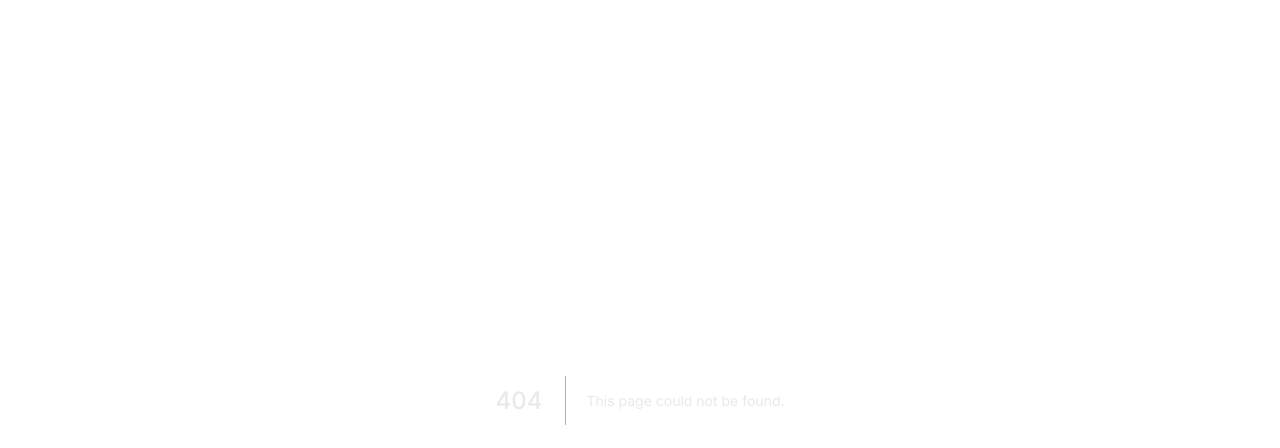
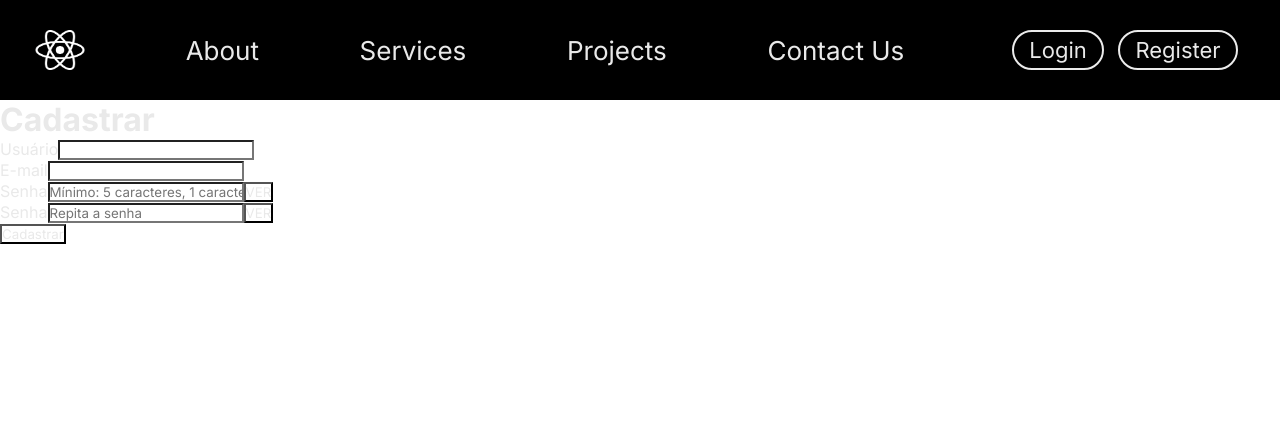
Before and after one commit to KhaiDreams/Quero-Um-Estagio-help, a Next.js app in the folder front-end/: page /user/register in a window 1280 px wide. Before the commit this address had no page. Shown: the top 448 px of the page. Built offline with nearby package versions, Linux system fonts and the light colour scheme.

Commit message:
commitando pro vitao

```diff
--- a/front-end/src/components/Navbar.jsx
+++ b/front-end/src/components/Navbar.jsx
@@ -40,7 +40,7 @@ export default function Navbar() {
 
                             <div className={styles.button}>
                                 <li className={styles.li_loginregister}>
-                                    <Link href="projects/registerUser" className={styles.texto_loginregister}>Register</Link>
+                                    <Link href="user/register" className={styles.texto_loginregister}>Register</Link>
                                 </li>
                             </div>
                         </div>
--- a/front-end/src/pages/projects/registerUser.jsx
+++ b/front-end/src/pages/projects/formCEP.jsx
@@ -3,7 +3,7 @@ import axios from "axios"
 
 import TemplateDefault from "../../templates/Default"
 
-export default function RegisterUser() {
+export default function formCEP() {
     //SAVING DATA FROM FORM
     const [values, setValues] = useState({})
 
@@ -11,8 +11,8 @@ export default function RegisterUser() {
         setValues({ ...values, [e.target.id]: e.target.value })
     }
 
-    //BUG REPORT: autocompleted inputs won't triggger onChange, not having their values saved and sent to backend
     //AUTOCOMPLETING FROM ZIP
+        //BUG: autocompleted inputs won't triggger onChange
     const [address, setAddress] = useState("")
     const [neighborhood, setNeighborhood] = useState("")
     const [city, setCity] = useState("")
--- /dev/null
+++ b/front-end/src/pages/user/register.jsx
@@ -0,0 +1,79 @@
+import { useState } from "react"
+import axios from "axios"
+
+import TemplateDefault from "../../templates/Default"
+
+export default function Register() {
+    //SAVING DATA FROM FORM
+    const [values, setValues] = useState({})
+
+    function handleChange(e) {
+        setValues({ ...values, [e.target.id]: e.target.value })
+    }
+
+    //PASSWORDS HANDLING
+    function handlePassword() {
+        const { password="pw" } = values
+        setValidated(password.length >= 5 || (/[A-Z\W]/g).test(password))
+    }
+
+    function handlePassword2() {
+        const { password="pw", password2="pw2" } = values
+        setValidated(password === password2)
+    }
+
+    function handleViewPassword() {
+        alert("View password changed")
+    }
+
+    //VALIDATING FORM
+    const [validated, setValidated] = useState(false)
+
+    //SUBMITING
+    function handleSubmit(e) {
+        e.preventDefault()
+
+        if(validated){
+            delete values.password2
+            console.log(values)
+
+            alert("Form enviado!")
+            // axios.post("http://localhost:8080", values)
+            // .then(res => console.log(res.data))
+            // .catch(res => console.log(res))
+        }
+        else alert("Preencha os campos corretamente!")
+    }
+
+    return (
+        <TemplateDefault>
+            <main className="container">
+                <h1>Cadastrar</h1>
+
+                <form onSubmit={handleSubmit}>
+                    <div className="inputbox">
+                        <label htmlFor="name">Usuário</label>
+                        <input type="text" id="name" required onChange={e => handleChange(e)} />
+                    </div>
+                    <div className="inputbox">
+                        <label htmlFor="email">E-mail</label>
+                        <input type="text" id="email" required onChange={e => handleChange(e)} />
+                    </div>
+                    <div className="inputbox">
+                        <label htmlFor="password">Senha</label>
+                        <input type="text" id="password" placeholder="Mínimo: 5 caracteres, 1 caractere especial e 1 letra maiúscula" required onChange={e => handleChange(e)} onBlur={handlePassword} />
+                        <button onClick={handleViewPassword}>VER</button> {/* colocar ícone do olhinho */}
+                    </div>
+                    <div className="inputbox">
+                        <label htmlFor="password2">Senha</label>
+                        <input type="text" id="password2" placeholder="Repita a senha" required onChange={e => handleChange(e)} onBlur={handlePassword2} />
+                        <button onClick={handleViewPassword}>VER</button> {/* colocar ícone do olhinho */}
+                    </div>
+
+                    <button type="submit">Cadastrar</button>
+                </form>
+
+            </main>
+        </TemplateDefault>
+    )
+}
```
Also changed, not shown: front-end/src/pages/user/login.jsx (added), 2 other files (tests, documents, lock files or other folders).
